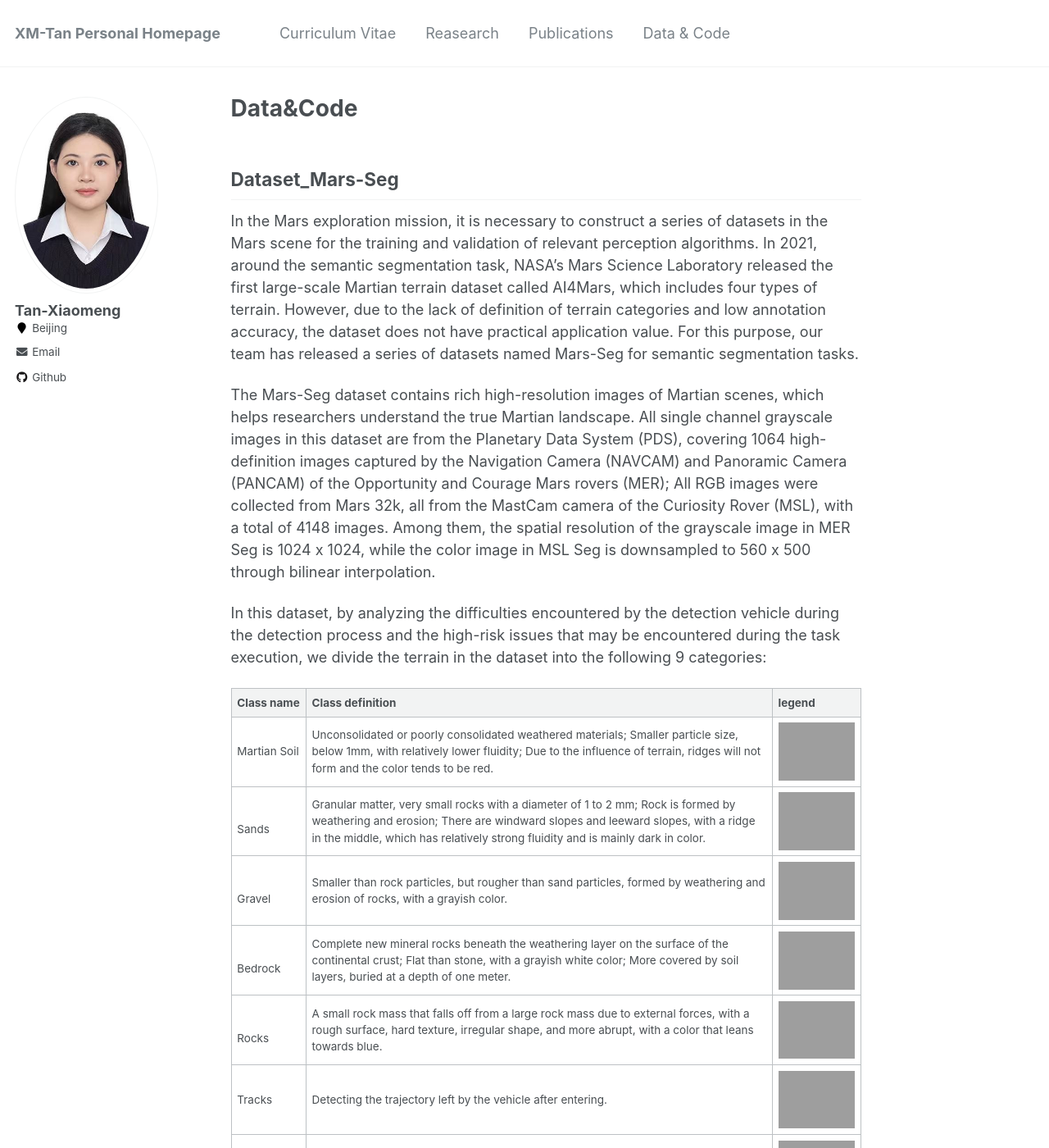
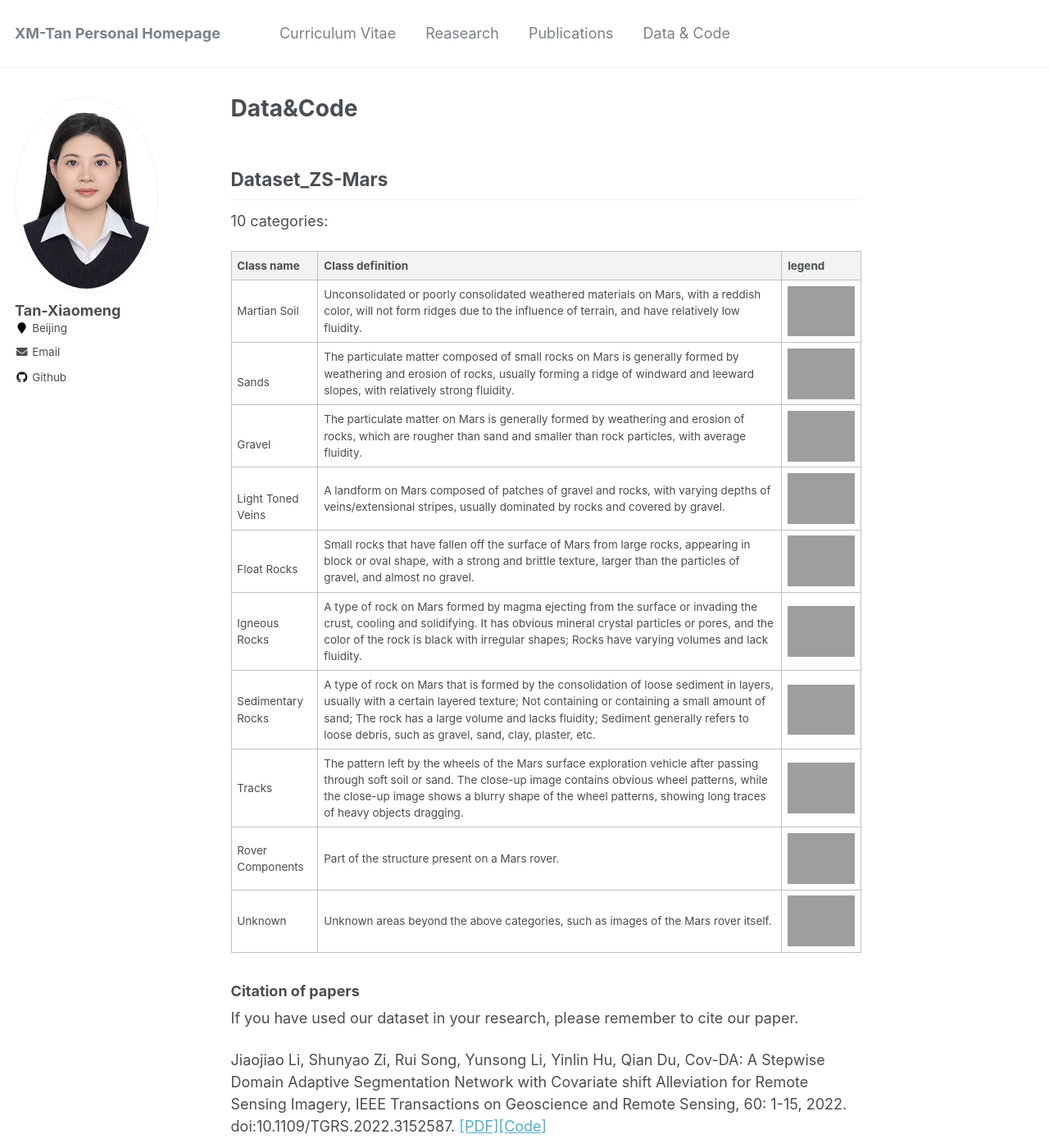
Before and after one commit to XM-Tan/xm-tan.github.io, a Jekyll site: the page built from _pages/datacode.md, in a window 1280 px wide and 1400 px high. Shown: the whole window at 82% size. Built offline with Jekyll 4.4.1, drawn with Linux system fonts in a browser that asks for light colours; some of the changed text lies outside the part shown; grey boxes are pictures that could not be loaded.

Commit message:
Update datacode.md

```diff
--- a/_pages/datacode.md
+++ b/_pages/datacode.md
@@ -7,25 +7,22 @@ redirect_from:
   - /markdown.html
 ---
 
-## Dataset_Mars-Seg
+## Dataset_ZS-Mars
 
-In the Mars exploration mission, it is necessary to construct a series of datasets in the Mars scene for the training and validation of relevant perception algorithms. In 2021, around the semantic segmentation task, NASA's Mars Science Laboratory released the first large-scale Martian terrain dataset called AI4Mars, which includes four types of terrain. However, due to the lack of definition of terrain categories and low annotation accuracy, the dataset does not have practical application value. For this purpose, our team has released a series of datasets named Mars-Seg for semantic segmentation tasks.
-
-The Mars-Seg dataset contains rich high-resolution images of Martian scenes, which helps researchers understand the true Martian landscape. All single channel grayscale images in this dataset are from the Planetary Data System (PDS), covering 1064 high-definition images captured by the Navigation Camera (NAVCAM) and Panoramic Camera (PANCAM) of the Opportunity and Courage Mars rovers (MER); All RGB images were collected from Mars 32k, all from the MastCam camera of the Curiosity Rover (MSL), with a total of 4148 images. Among them, the spatial resolution of the grayscale image in MER Seg is 1024 x 1024, while the color image in MSL Seg is downsampled to 560 x 500 through bilinear interpolation.
-
-In this dataset, by analyzing the difficulties encountered by the detection vehicle during the detection process and the high-risk issues that may be encountered during the task execution, we divide the terrain in the dataset into the following 9 categories:
+ 10 categories:
 
 | Class name                 | Class definition                                                     | legend                                                         |
 | ------------------------ | ------------------------------------------------------------ | ------------------------------------------------------------ |
-| Martian Soil | Unconsolidated or poorly consolidated weathered materials; Smaller particle size, below 1mm, with relatively lower fluidity; Due to the influence of terrain, ridges will not form and the color tends to be red. | <img src="..\images\pic\exm1.png" alt="image-20220507173101076" style="zoom:50%;" /> |
-| <br />Sands      | Granular matter, very small rocks with a diameter of 1 to 2 mm; Rock is formed by weathering and erosion; There are windward slopes and leeward slopes, with a ridge in the middle, which has relatively strong fluidity and is mainly dark in color. | <img src="..\images\pic\image-20220507173119751.png" alt="image-20220507173119751" style="zoom:50%;" /> |
-| <br />Gravel     | Smaller than rock particles, but rougher than sand particles, formed by weathering and erosion of rocks, with a grayish color. | <img src="..\images\pic\image-20220507173131095.png" alt="image-20220507173131095" style="zoom:50%;" /> |
-| <br />Bedrock    | Complete new mineral rocks beneath the weathering layer on the surface of the continental crust; Flat than stone, with a grayish white color; More covered by soil layers, buried at a depth of one meter.| <img src="..\images\pic\image-20220507173200263.png" alt="image-20220507173200263" style="zoom:50%;" /> |
-| <br />Rocks      | A small rock mass that falls off from a large rock mass due to external forces, with a rough surface, hard texture, irregular shape, and more abrupt, with a color that leans towards blue.| <img src="..\images\pic\image-20220507173213432.png" alt="image-20220507173213432" style="zoom:50%;" /> |
-| Tracks       | Detecting the trajectory left by the vehicle after entering.                                      | <img src="..\images\pic\image-20220507173226008.png" alt="image-20220507173226008" style="zoom:50%;" /> |
-| Shadows          | The shadows projected by detection vehicles, rocks, etc. under illumination.                             | <img src="..\images\pic\image-20220507173246046.png" alt="image-20220507173246046" style="zoom:50%;" /> |
-| Background       | Categories such as distant mountains and sky.                                        | <img src="..\images\pic\image-20220507173257502.png" alt="image-20220507173257502" style="zoom:50%;" /> |
-| Unknown          | Unknown areas beyond the above categories, such as images of the Mars rover itself.                 | <img src="..\images\pic\image-20220507173311377.png" alt="image-20220507173311377" style="zoom:50%;" /> |
+| Martian Soil | Unconsolidated or poorly consolidated weathered materials on Mars, with a reddish color, will not form ridges due to the influence of terrain, and have relatively low fluidity. | <img src="..\images\pic\class1.png" alt="image-20220507173101076" style="zoom:50%;" /> |
+| <br />Sands      | The particulate matter composed of small rocks on Mars is generally formed by weathering and erosion of rocks, usually forming a ridge of windward and leeward slopes, with relatively strong fluidity. | <img src="..\images\pic\class2.png" alt="image-20220507173119751" style="zoom:50%;" /> |
+| <br />Gravel     | The particulate matter on Mars is generally formed by weathering and erosion of rocks, which are rougher than sand and smaller than rock particles, with average fluidity. | <img src="..\images\pic\class3.png" alt="image-20220507173131095" style="zoom:50%;" /> |
+| <br />Light Toned Veins    | A landform on Mars composed of patches of gravel and rocks, with varying depths of veins/extensional stripes, usually dominated by rocks and covered by gravel.| <img src="..\images\pic\class4.png" alt="image-20220507173200263" style="zoom:50%;" /> |
+| <br />Float Rocks      | Small rocks that have fallen off the surface of Mars from large rocks, appearing in block or oval shape, with a strong and brittle texture, larger than the particles of gravel, and almost no gravel.| <img src="..\images\pic\class5.png" alt="image-20220507173213432" style="zoom:50%;" /> |
+| Igneous Rocks       | A type of rock on Mars formed by magma ejecting from the surface or invading the crust, cooling and solidifying. It has obvious mineral crystal particles or pores, and the color of the rock is black with irregular shapes; Rocks have varying volumes and lack fluidity.                                      | <img src="..\images\pic\class6.png" alt="image-20220507173226008" style="zoom:50%;" /> |
+| Sedimentary Rocks          | A type of rock on Mars that is formed by the consolidation of loose sediment in layers, usually with a certain layered texture; Not containing or containing a small amount of sand; The rock has a large volume and lacks fluidity; Sediment generally refers to loose debris, such as gravel, sand, clay, plaster, etc.                             | <img src="..\images\pic\class7.png" alt="image-20220507173246046" style="zoom:50%;" /> |
+| Tracks       | The pattern left by the wheels of the Mars surface exploration vehicle after passing through soft soil or sand. The close-up image contains obvious wheel patterns, while the close-up image shows a blurry shape of the wheel patterns, showing long traces of heavy objects dragging.                                        | <img src="..\images\pic\class8.png" alt="image-20220507173257502" style="zoom:50%;" /> |
+| Rover Components       | Part of the structure present on a Mars rover.                                        | <img src="..\images\pic\class9.png" alt="image-20220507173257502" style="zoom:50%;" /> |
+| Unknown          | Unknown areas beyond the above categories, such as images of the Mars rover itself.                 | <img src="..\images\pic\class10.png" alt="image-20220507173311377" style="zoom:50%;" /> |
 
 
 
```
